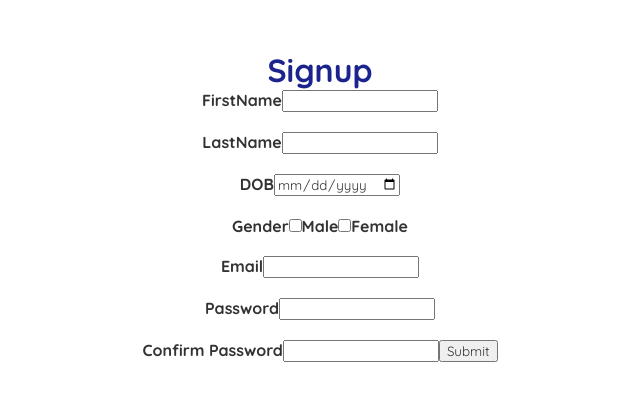
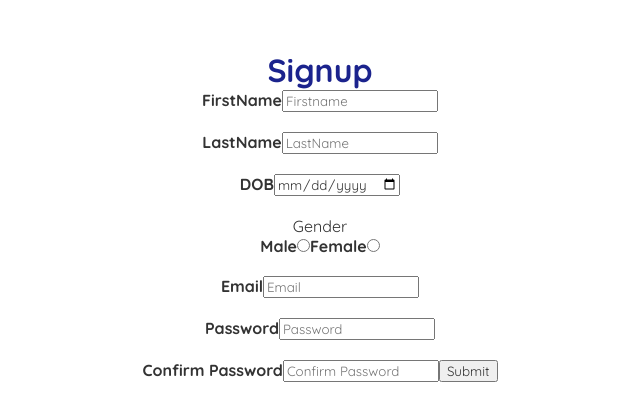
Before and after one commit to manipriyan7798/Form, a React (Create React App) app: page /register in a window 1280 px wide. Shown: the top 420 px of the page, without its empty margins (320-960 px from the left). Built offline with nearby package versions, Linux system fonts and the light colour scheme.

Commit message:
Started adding validation for radio buttons

```diff
--- a/src/Components/Signup/Signup.js
+++ b/src/Components/Signup/Signup.js
@@ -130,7 +130,8 @@ const Signup = () => {
   const [password, setPassword] = useState("");
   const [confirmPassword, setConfirmPassword] = useState("");
   const [birthday, setBirthday] = useState("");
-  const [checked, setchecked] = useState("");
+  const [genderMale, setGenderMale] = useState("");
+  const [genderFemale, setGenderFemale] = useState("");
 
   const submitButtonHandler = (e) => {
     if (firstName === "" || lastName === "" || birthday === "" || email === "" || password === "") {
@@ -139,7 +140,7 @@ const Signup = () => {
       if (password === confirmPassword) {
         e.preventDefault();
         console.log(
-          `FirstName: ${firstName}, LastName: ${lastName} , Date-of-Birth: ${birthday}, mail: ${email}, password: ${password}`
+          `FirstName: ${firstName}, LastName: ${lastName} , Date-of-Birth: ${birthday}, mail: ${email}, password: ${password}, Gender; ${genderMale}`
         );
       } else {
         alert("password doesn't match");
@@ -181,6 +182,7 @@ const Signup = () => {
           label="first-name"
           value={firstName}
           onChange={(e) => setFirstName(e.target.value)}
+          placeholder="Firstname"
         />
         <br />
         <br />
@@ -190,6 +192,7 @@ const Signup = () => {
           label="last-Name"
           value={lastName}
           onChange={(e) => setLasttName(e.target.value)}
+          placeholder="LastName"
         />
         <br />
         <br />
@@ -200,18 +203,38 @@ const Signup = () => {
           id="birthday"
           value={birthday}
           onChange={(e) => setBirthday(e.target.value)}
+          placeholder="Birthday"
         />
         <br />
         <br />
-        <label htmlFor="">Gender</label>
-        <input type="checkbox" name="Male" id="male" onChange={checkboxChangeHandler} />
+        <p>Gender</p>
         <label htmlFor="">Male</label>
-        <input type="checkbox" name="Female" id="female" onChange={checkboxChangeHandler} />
+        <input
+          type="radio"
+          name="gender"
+          value={genderMale}
+          id="male"
+          onChange={(e) => setGenderMale(e.target.id)}
+        />
         <label htmlFor="">Female</label>
+        <input
+          type="radio"
+          name="gender"
+          id="female"
+          value={genderFemale}
+          onChange={(e) => setGenderFemale(e.target.id)}
+        />
+
         <br />
         <br />
         <label htmlFor="">Email</label>
-        <input type="email" id="email" value={email} onChange={(e) => setEmail(e.target.value)} />
+        <input
+          type="email"
+          id="email"
+          value={email}
+          onChange={(e) => setEmail(e.target.value)}
+          placeholder="Email"
+        />
         <br />
         <br />
         <label htmlFor="">Password</label>
@@ -221,6 +244,7 @@ const Signup = () => {
           id="password"
           value={password}
           onChange={(e) => setPassword(e.target.value)}
+          placeholder="Password"
         />
         <br />
         <br />
@@ -231,6 +255,7 @@ const Signup = () => {
           id="confirm-password"
           value={confirmPassword}
           onChange={(e) => setConfirmPassword(e.target.value)}
+          placeholder="Confirm Password"
         />
 
         <button>Submit</button>
```
